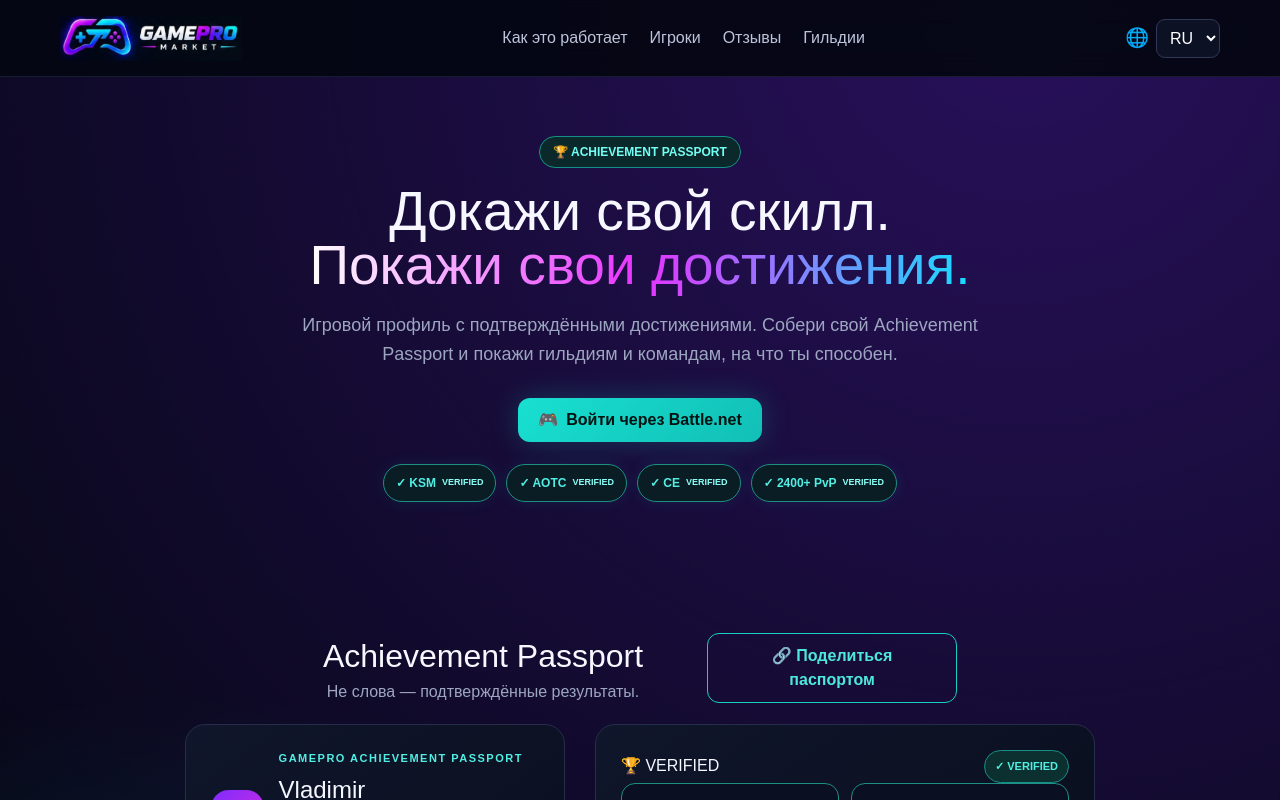
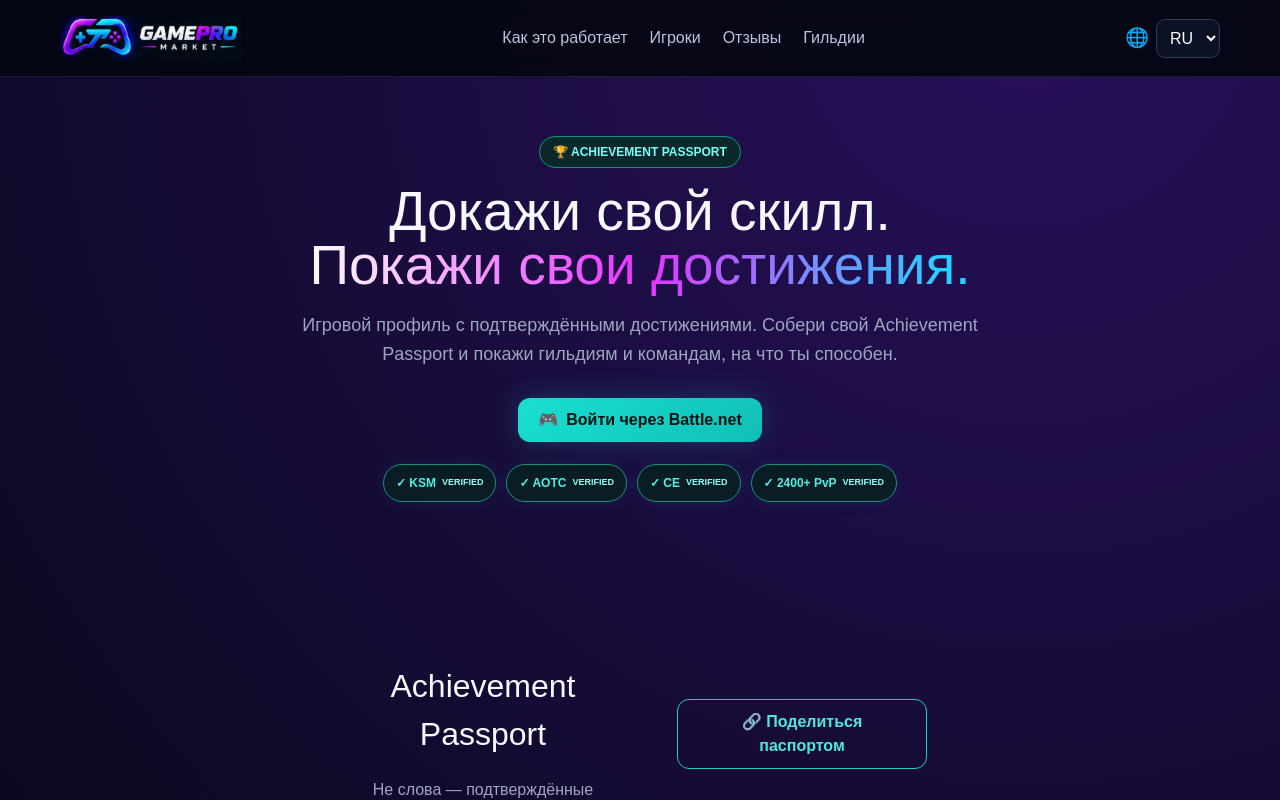
Before and after one commit to vesttrading/gamepro-market, a Next.js app: page / in a window 1280 px wide. Shown: the top 800 px of the page. Built offline with nearby package versions, Linux system fonts and the light colour scheme; no server answers.

Commit message:
Enhance layout and styling for game sections
Added styles for game sections layout and improved spacing.

```diff
--- a/app/globals.css
+++ b/app/globals.css
@@ -276,3 +276,30 @@ main h2 + p + div > div {
     min-width: 250px !important;
     max-width: 200px !important;
 }
+/* 1. Выстраиваем игры (WoW, Dota 2, CS2) в одну горизонтальную строку */
+main section:has(> div > h2),
+main h2:has(+ p) {
+    display: flex !important;
+    flex-direction: row !important;
+    justify-content: center !important;
+    align-items: flex-start !important;
+    flex-wrap: wrap !important;
+    gap: 30px !important; /* Расстояние между играми в ряду */
+    padding-top: 20px !important;
+    padding-bottom: 20px !important;
+}
+
+/* 2. Уменьшаем размер и отступы внутри каждого блока игры */
+main section:has(> div > h2) > div,
+div:has(> h2 + p) {
+    flex: 1 !important;
+    max-width: 260px !important; /* Ограничиваем ширину, чтобы они стали компактными */
+    min-width: 200px !important;
+    padding: 10px !important; /* Уменьшаем внутренние отступы */
+}
+
+/* 3. Делаем шрифты заголовков игр чуть аккуратнее и меньше */
+main section:has(> div > h2) h2 {
+    font-size: 1.2rem !important; /* Уменьшаем размер названия игры */
+    margin-bottom: 8px !important;
+}
```
